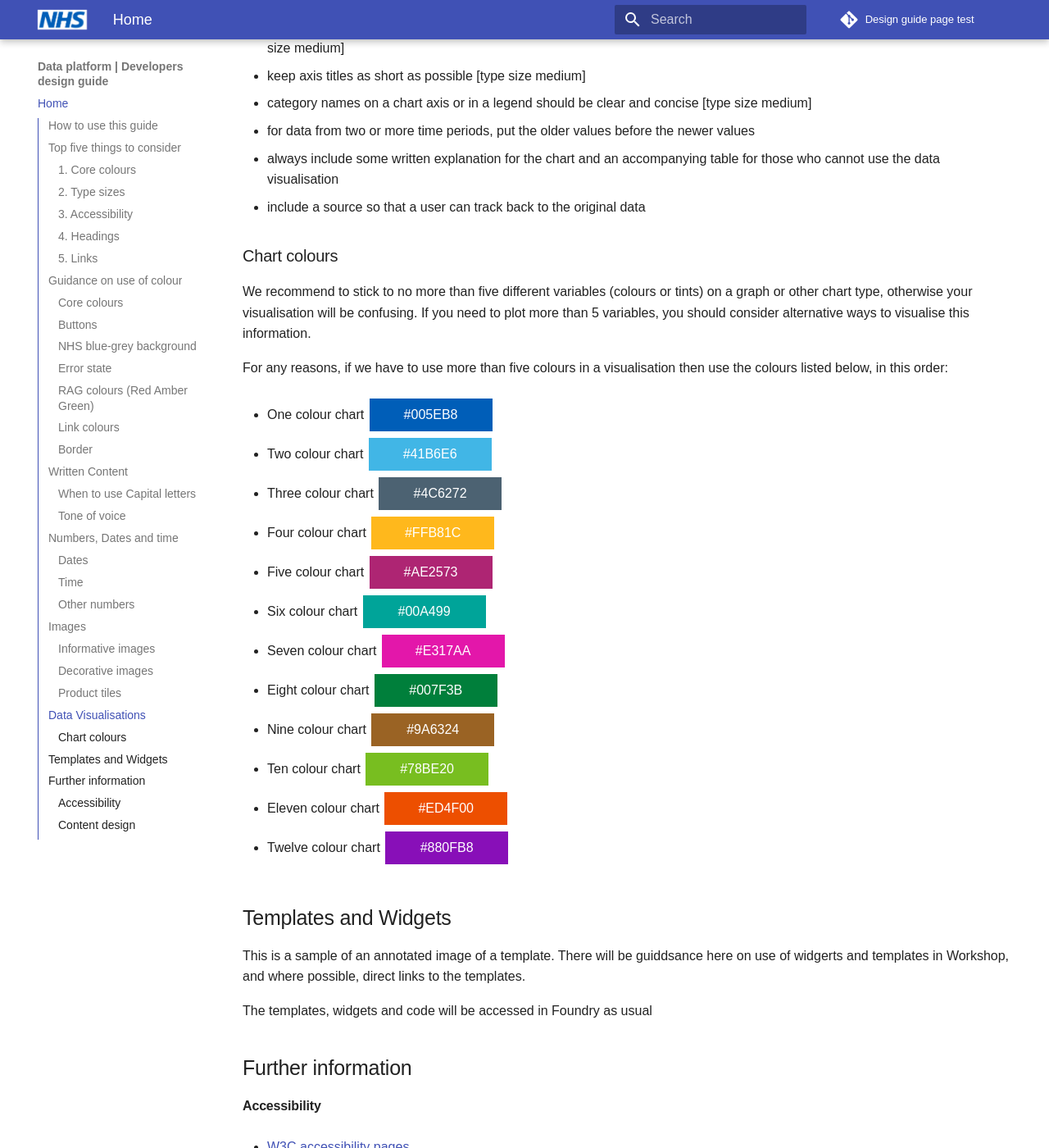
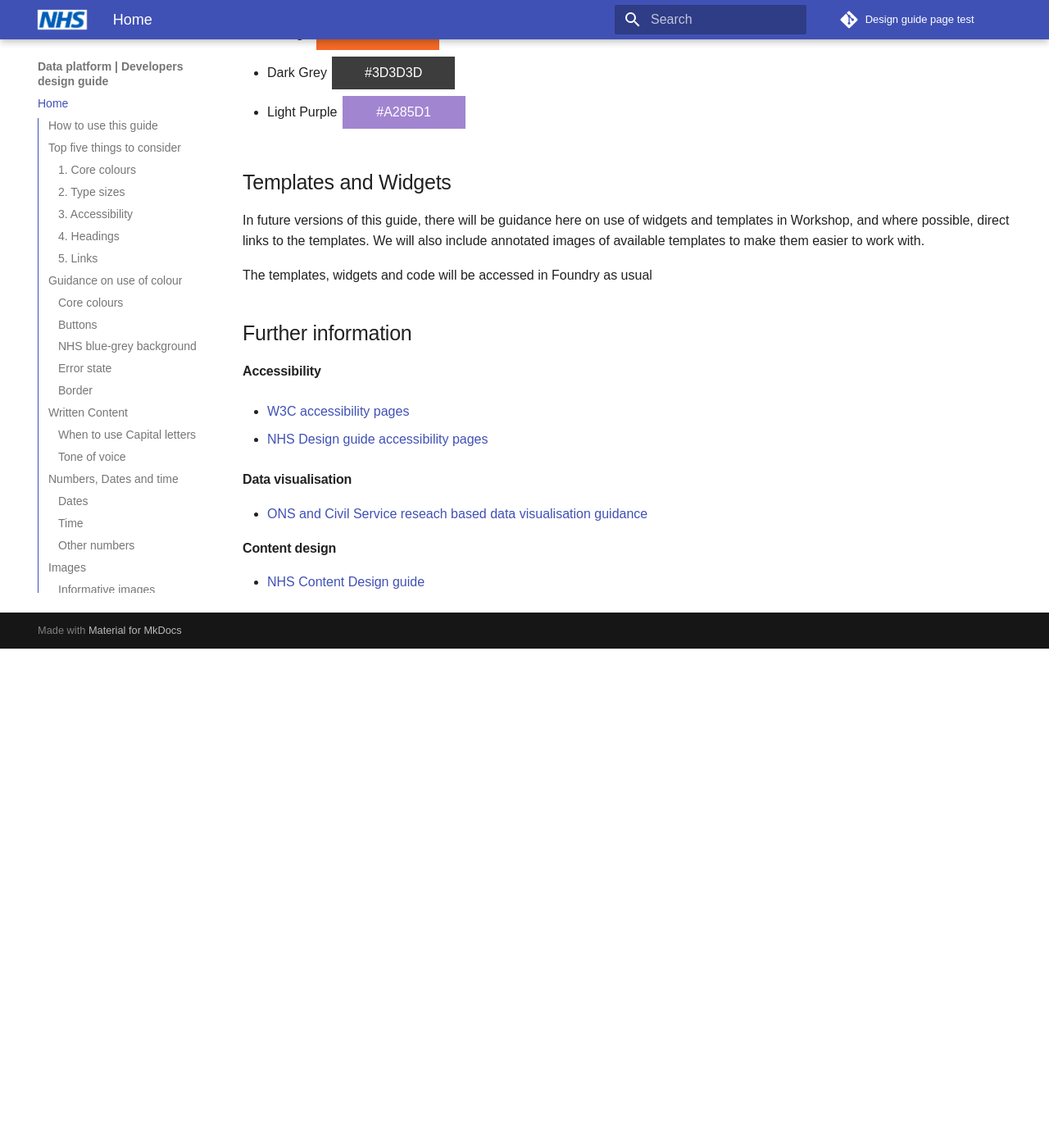
Before and after one commit to nhsengland/fdp-design-guide, an MkDocs documentation site: the page built from docs/index.md, in a window 1280 px wide and 1400 px high, scrolled down 5482 px. Shown: the whole window at 82% size. Built offline with MkDocs 1.6.1 and Material for MkDocs 9.7.7, drawn with Linux system fonts in a browser that asks for light colours; some web fonts are replaced; comment, search, counter and statistics services are not loaded; after the commit the page ends 6273 px from its top, so only the background shows below that; some of the changed text lies outside the part shown.

Commit message:
added spelling corrs and small changes and spelled out WCAG and added correct colours for charts

```diff
--- a/docs/index.md
+++ b/docs/index.md
@@ -22,26 +22,23 @@
     - use more than one visual cue, for example, text and an icon as well as colour
 
 ###2.	Type sizes
-- the Workshop uses type sizes Small, Medium and Large. We believe that the “small” size is unreadable for many users, therefore would recommend only using Medium and Large
+- the Workshop tool uses type sizes Small, Medium and Large. We believe that the “small” size is unreadable for many users, therefore would recommend only using Medium and Large
 - if specifying text in points or pixels, the optimal default font size for maximum readability for most users is 19px on large screens and 16px on small screens. Font size should not be smaller than size 10px.
 
 ###3.	Accessibility
 - In the UK, almost 1 in 5 people have a disability of some kind. Many more have temporary or situational disabilities, like an illness or injury. When you're working on NHS internal services, think about how people with different needs might use what you're making.
 - set up automated accessibility testing and fix issues you identify
-- use the NHS <a href="https://nhsdigital.github.io/accessibility-checklist/">accessibility checklist</a> to carry out an initial WCAG evaluation
-
+- use the NHS <a href="https://nhsdigital.github.io/accessibility-checklist/">accessibility checklist</a> to carry out an initial Web Content Accessibility Guidelines (WCAG) evaluation
 
 ###4.	Headings
-- make them meaningful, let readers know where they are/ what they are looking at
+- make them meaningful, let readers know where they are and what they are looking at
 - use “Sentence Case” for headings
 - make proper use of the Semantic page structure used in Workshop to make it readable by screen-readers
 
 ###5.	Links
-- links should open in the same window. There are 2 exceptions to this:
-    - for instructions or other help with filling in a form (for example, a date picker)
-    - if a user has logged into a secure site and the link would take them away from it
 - make links meaningful, do not say “click here”. Provide context where it will take the user
 - when a link will open a new tab for the user, add the words “opens in new tab” (or window) to the line
+
 
 ##Guidance on use of colour
 Users find colours indicative of meaning, therefore, we need to use colour intentionally and consistently
@@ -68,20 +65,20 @@
 ### Error state
 
 - <p class="inline-container">Error state colour<span class="colour-rect" style="--colour: #D5281B; --txt_clr: white">#D5281B</span></p>
-
+<!--
 ### RAG colours (Red Amber Green)
 
 - <p class="inline-container">Red colour<span class="colour-rect" style="--colour: #DA291C; --txt_clr: white">#DA291C</span></p>
 - <p class="inline-container">Amber colour<span class="colour-rect" style="--colour: #ED8B00; --txt_clr: white">#ED8B00</span></p>
 - <p class="inline-container">Green colour<span class="colour-rect" style="--colour: #006747; --txt_clr: white">#006747</span></p>
-
+!-->
+<!--
 ### Link colours
-
 - <p class="inline-container">Link colour<span class="colour-rect" style="--colour: #005EB8; --txt_clr: white">#005EB8</span></p>
 - <p class="inline-container">Hover link colour<span class="colour-rect" style="--colour: #7C2855; --txt_clr: white">#7C2855</span></p>
 - <p class="inline-container">Visited link colour<span class="colour-rect" style="--colour: #330072; --txt_clr: white">#330072</span></p>
 - <p class="inline-container">Active link colour<span class="colour-rect" style="--colour: #002F5C; --txt_clr: white">#002F5C</span></p>
-
+!-->
 ### Border
 
 - <p class="inline-container">Border colour<span class="colour-rect" style="--colour: #D8DDE0; --txt_clr: white">#D8DDE0</span></p>
@@ -154,24 +151,19 @@
 ### Chart colours
 We recommend to stick to no more than five different variables (colours or tints) on a graph or other chart type, otherwise your visualisation will be confusing. If you need to plot more than 5 variables, you should consider alternative ways to visualise this information.
 
-For any reasons, if we have to use more than five colours in a visualisation then use the colours listed below, in this order:
+Use the colours listed below, which have been testd for accessbilty, in this order:
 
-- <p class="inline-container">One colour chart<span class="colour-rect" style="--colour: #005EB8; --txt_clr: white">#005EB8</span></p>
-- <p class="inline-container">Two colour chart<span class="colour-rect" style="--colour: #41B6E6; --txt_clr: white">#41B6E6</span></p>
-- <p class="inline-container">Three colour chart<span class="colour-rect" style="--colour: #4C6272; --txt_clr: white">#4C6272</span></p>
-- <p class="inline-container">Four colour chart<span class="colour-rect" style="--colour: #FFB81C; --txt_clr: white">#FFB81C</span></p>
-- <p class="inline-container">Five colour chart<span class="colour-rect" style="--colour: #AE2573; --txt_clr: white">#AE2573</span></p>
-- <p class="inline-container">Six colour chart<span class="colour-rect" style="--colour: #00A499; --txt_clr: white">#00A499</span></p>
-- <p class="inline-container">Seven colour chart<span class="colour-rect" style="--colour: #E317AA; --txt_clr: white">#E317AA</span></p>
-- <p class="inline-container">Eight colour chart<span class="colour-rect" style="--colour: #007F3B; --txt_clr: white">#007F3B</span></p>
-- <p class="inline-container">Nine colour chart<span class="colour-rect" style="--colour: #9A6324; --txt_clr: white">#9A6324</span></p>
-- <p class="inline-container">Ten colour chart<span class="colour-rect" style="--colour: #78BE20; --txt_clr: white">#78BE20</span></p>
-- <p class="inline-container">Eleven colour chart<span class="colour-rect" style="--colour: #ED4F00; --txt_clr: white">#ED4F00</span></p>
-- <p class="inline-container">Twelve colour chart<span class="colour-rect" style="--colour: #880FB8; --txt_clr: white">#880FB8</span></p>
+- <p class="inline-container">Dark Blue<span class="colour-rect" style="--colour: #12436D; --txt_clr: white">#12436D</span></p>
+- <p class="inline-container">Turquoise<span class="colour-rect" style="--colour: #28A197; --txt_clr: white">#28A197</span></p>
+- <p class="inline-container">Dark Pink<span class="colour-rect" style="--colour: #801650; --txt_clr: white">#801650</span></p>
+- <p class="inline-container">Orange<span class="colour-rect" style="--colour: #F46A25; --txt_clr: white">#F46A25</span></p>
+- <p class="inline-container">Dark Grey<span class="colour-rect" style="--colour: #3D3D3D; --txt_clr: white">#3D3D3D</span></p>
+- <p class="inline-container">Light Purple<span class="colour-rect" style="--colour: #A285D1; --txt_clr: white">#A285D1</span></p>
+
 
 ## Templates and Widgets
 
-This is a sample of an annotated image of a template. There will be guiddsance here on use of widgerts and templates in Workshop, and where possible, direct links to the templates.
+In future versions of this guide, there will be guidance here on use of widgets and templates in Workshop, and where possible, direct links to the templates. We will also include annotated images of available templates to make them easier to work with.
 
 The templates, widgets and code will be accessed in Foundry as usual
 
@@ -181,5 +173,8 @@
 
 - <a href="https://service-manual.nhs.uk/accessibility">NHS Design guide accessibility pages</a>
 
+#### Data visualisation
+- <a href="https://analysisfunction.civilservice.gov.uk/policy-store/data-visualisation-colours-in-charts/">ONS and Civil Service reseach based data visualisation guidance</a>
+
 #### Content design
 - <a href="https://service-manual.nhs.uk/content">NHS Content Design guide</a>
```
Also changed, not shown: other parts of docs/index.md (+1 -1 lines), site/index.html, site/search/search_index.json, 1 other file.
